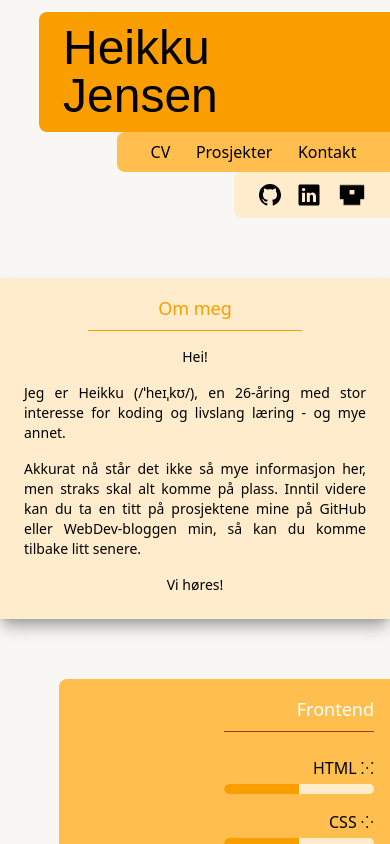
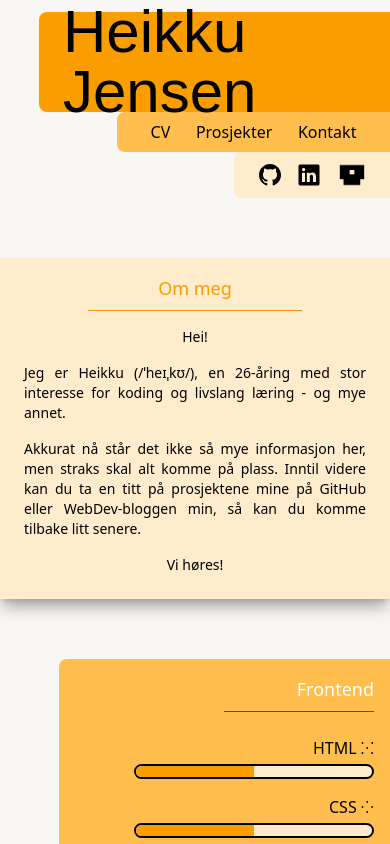
Before and after one commit to heikkuj/portfolio, a Next.js app: page / in a window 390 px wide. Shown: the top 844 px of the page. Built offline with nearby package versions, Linux system fonts and the light colour scheme; a web font is replaced by a local one.

Commit message:
minor ccs changes for accessibility

```diff
--- a/app/globals.css
+++ b/app/globals.css
@@ -12,6 +12,7 @@
 
 :root {
   background-color: #f9f7f3;
+  min-width: 375px;
 }
 
 ::-webkit-scrollbar {
--- a/components/container-fill.jsx
+++ b/components/container-fill.jsx
@@ -3,7 +3,7 @@ import React from 'react'
 export default function ContainerFill({title, children}) {
   return (
     <div className="flex flex-col mt-2 p-4 w-full h-auto items-center bg-primary-3 shadow-lg shadow-neutral-400">
-      <h1 className="font-light text-lg text-primary-1">{title}</h1>
+      <h1 className="text-lg text-primary-1">{title}</h1>
       <div className='my-2 h-[1px] w-[60%] bg-primary-1' />
       {children}
   </div>
--- a/components/header.jsx
+++ b/components/header.jsx
@@ -2,8 +2,8 @@ import React from 'react'
 
 export default function Header() {
   return (
-    <div className="flex mt-3 py-3 px-6 bg-primary-1 w-[90vw] justify-self-end rounded-l-lg">
-        <p className="text-5xl font-barcode text-black">Heikku Jensen</p>
+    <div className="flex flex-row mt-3 py-3 px-6 bg-primary-1 w-[90vw] h-[100px] justify-self-end rounded-l-lg items-center">
+        <p className="text-6xl font-barcode text-black">Heikku Jensen</p>
     </div>
   )
 }
--- a/components/navbar.jsx
+++ b/components/navbar.jsx
@@ -8,7 +8,7 @@ export default function Navbar() {
   return (
     <div>
         {/* Main nav */}
-        <div className='flex p-2 justify-self-end w-[70vw] bg-primary-2 justify-evenly rounded-l-lg text-black text-md font-extralight'>
+        <div className='flex p-2 justify-self-end w-[70vw] bg-primary-2 justify-evenly rounded-l-lg text-black text-md'>
 
             <Link href='/'>
             <div className=''>CV</div></Link>
--- a/components/progress-bar.jsx
+++ b/components/progress-bar.jsx
@@ -3,7 +3,7 @@ import React from "react";
 export default function ProgressBar({ level }) {
 
   return (
-    <div className='flex mt-1 bg-primary-3 rounded-full h-[10px] overflow-hidden w-[50%] md:w-[30%] lg:w-[30%]'>
+    <div className='flex mt-1 bg-primary-3 rounded-full h-[15px] lg:h-[20px] overflow-hidden w-[80%] border-2'>
     <div className="bg-primary-1" style={{ width: level }} />
   </div>
   )
```
